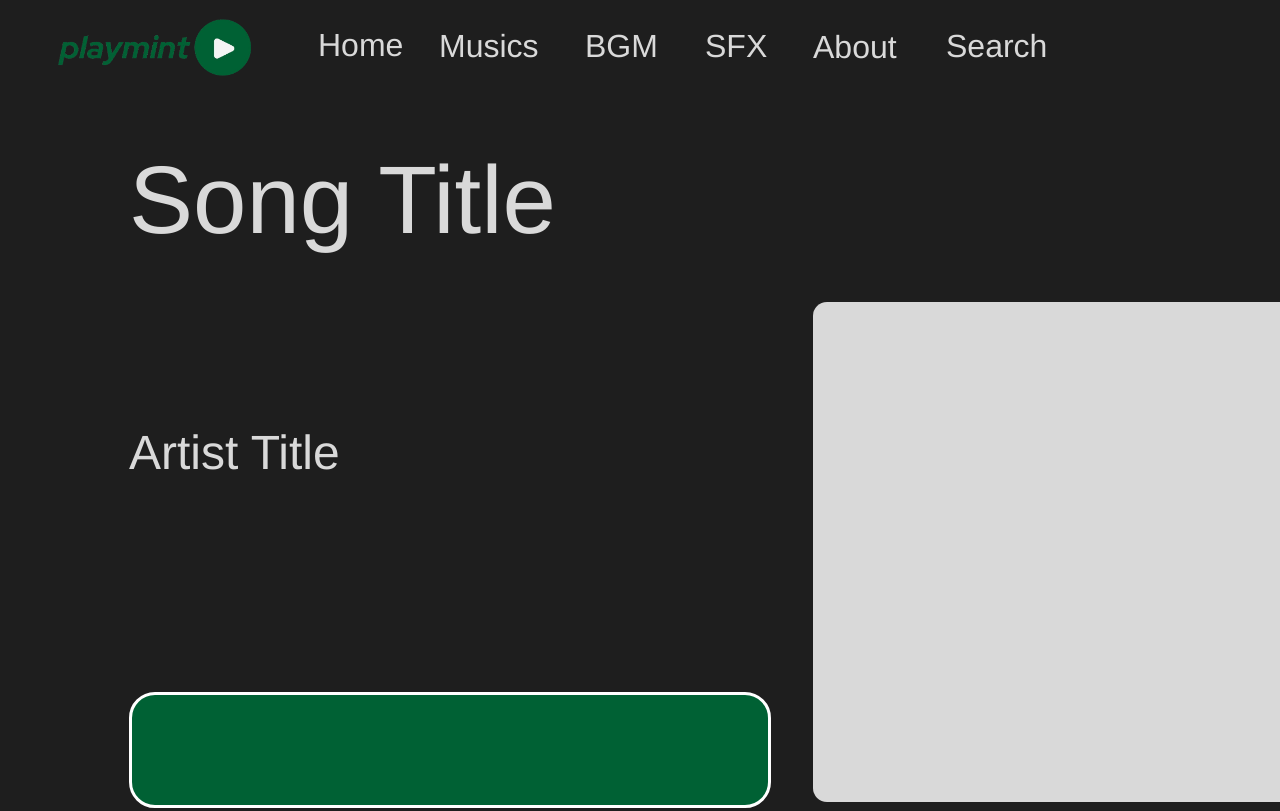
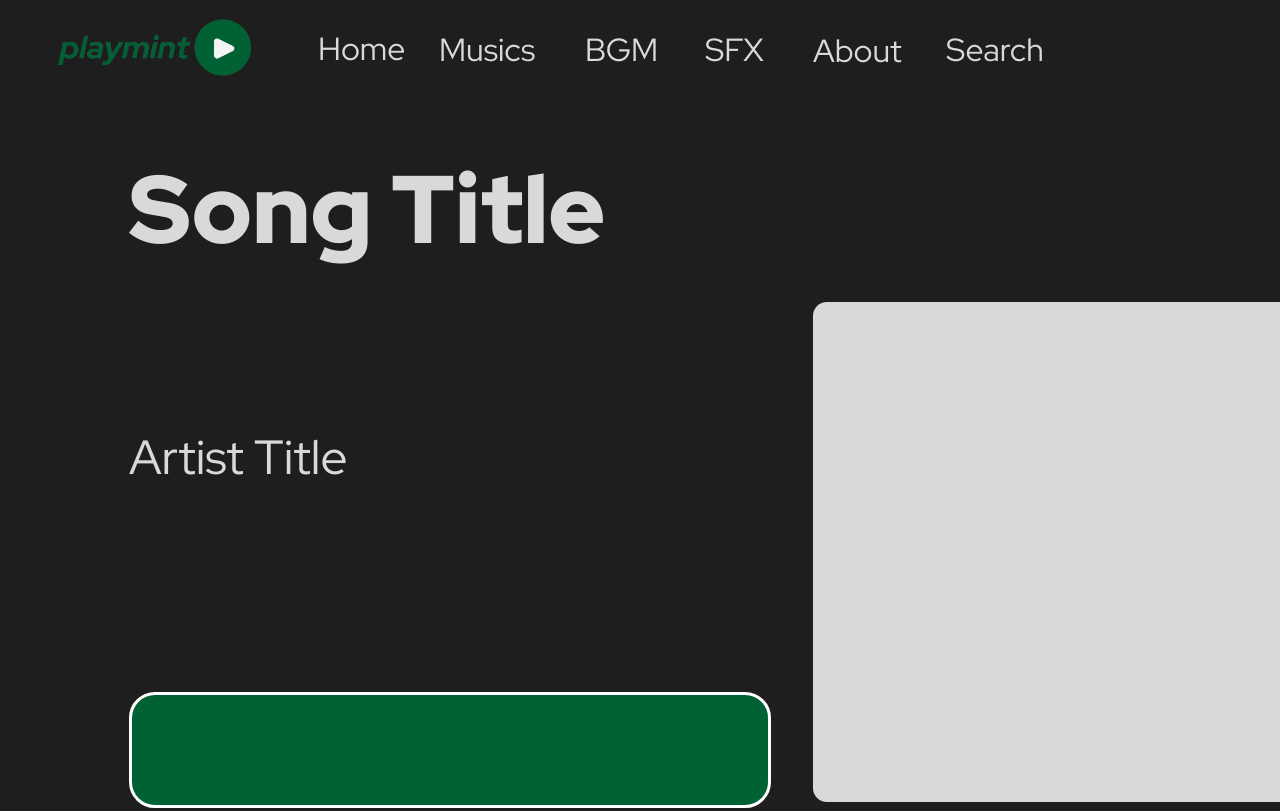
Before and after one commit to vjbuenaflor02-student/finalprojectwebtec-playmint, a plain HTML site: page m01.html in a window 1280 px wide. Shown: the top 811 px of the page. Drawn offline with Linux system fonts and the light colour scheme.

Commit message:
update code changes

```diff
--- a/m01.css
+++ b/m01.css
@@ -98,7 +98,7 @@ a:link {
     top: 28px;
     left: 439px;
     position: absolute;
-    font-family: "Inter-Regular", Helvetica;
+    font-family: 'redhatdisp',sans-serif;
     font-weight: 400;
     color: #d9d9d9;
     font-size: 32px;
@@ -112,7 +112,7 @@ a:link {
     top: 28px;
     left: 705px;
     position: absolute;
-    font-family: "Inter-Regular", Helvetica;
+    font-family: 'redhatdisp',sans-serif;
     font-weight: 400;
     color: #d9d9d9;
     font-size: 32px;
@@ -126,7 +126,7 @@ a:link {
     top: 29px;
     left: 813px;
     position: absolute;
-    font-family: "Inter-Regular", Helvetica;
+    font-family: 'redhatdisp',sans-serif;
     font-weight: 400;
     color: #d9d9d9;
     font-size: 32px;
@@ -140,7 +140,7 @@ a:link {
     top: 28px;
     left: 946px;
     position: absolute;
-    font-family: "Inter-Regular", Helvetica;
+    font-family: 'redhatdisp',sans-serif;
     font-weight: 400;
     color: #d9d9d9;
     font-size: 32px;
@@ -154,7 +154,7 @@ a:link {
     top: 28px;
     left: 585px;
     position: absolute;
-    font-family: "Inter-Regular", Helvetica;
+    font-family: 'redhatdisp',sans-serif;
     font-weight: 400;
     color: #d9d9d9;
     font-size: 32px;
@@ -177,7 +177,7 @@ a:link {
     width: 96px;
     top: 27px;
     left: 318px;
-    font-family: "Inter-Regular", Helvetica;
+    font-family: 'redhatdisp',sans-serif;
     font-weight: 400;
     color: #d9d9d9;
     font-size: 32px;
@@ -229,7 +229,7 @@ a:link {
     width: 612px;
     top: 123px;
     left: 0;
-    font-family: "Inter-Regular", Helvetica;
+    font-family: 'redhatdisp',sans-serif;
     font-weight: 400;
     color: #d9d9d9;
     font-size: 48px;
@@ -264,7 +264,7 @@ a:link {
     width: 159px;
     top: 16px;
     left: 34px;
-    font-family: "Inter-Regular", Helvetica;
+    font-family: 'redhatdispB',sans-serif;
     font-weight: 400;
     color: #d9d9d9;
     font-size: 32px;
@@ -278,7 +278,7 @@ a:link {
     width: 839px;
     top: 33px;
     left: 36px;
-    font-family: "Inter-Regular", Helvetica;
+    font-family: 'redhatdisp',sans-serif;
     font-weight: 400;
     color: #d9d9d9;
     font-size: 32px;
@@ -291,7 +291,7 @@ a:link {
     width: 612px;
     top: 145px;
     left: 129px;
-    font-family: "Inter-Regular", Helvetica;
+    font-family: 'redhatdispBLK',sans-serif;
     font-weight: 400;
     color: #d9d9d9;
     font-size: 96px;
--- a/m01.html
+++ b/m01.html
@@ -13,12 +13,12 @@
         <!-- Navigation Bar -->
         <div class="div-2">
             <div class="navbar">
-            <div class="text-wrapper-6">Home</div>
-              <div class="text-wrapper">Musics</div>
-              <div class="text-wrapper-2">SFX</div>
-              <div class="text-wrapper-3">About</div>
-              <div class="text-wrapper-4">Search</div>
-              <div class="text-wrapper-5">BGM</div>
+              <div class="text-wrapper-6"><a href="index.html">Home</a></div>
+              <div class="text-wrapper"><a href="musiclib_main.html">Musics</a></div>
+              <div class="text-wrapper-2"><a href="sfxlib_main.html">SFX</a></div>
+              <div class="text-wrapper-3"><a href="about.html">About</a></div>
+              <div class="text-wrapper-4"><a href="searchpage.html">Search</a></div>
+              <div class="text-wrapper-5"><a href="bgmlib_main.html">BGM</a></div>
               <img class="pmlogo" src="resources/logo/pmlogo.png" />
           </div>
 
```
Also changed, not shown: bgmlib_main.html (+6 -6 lines), musiclib_main.html (+6 -6 lines).
